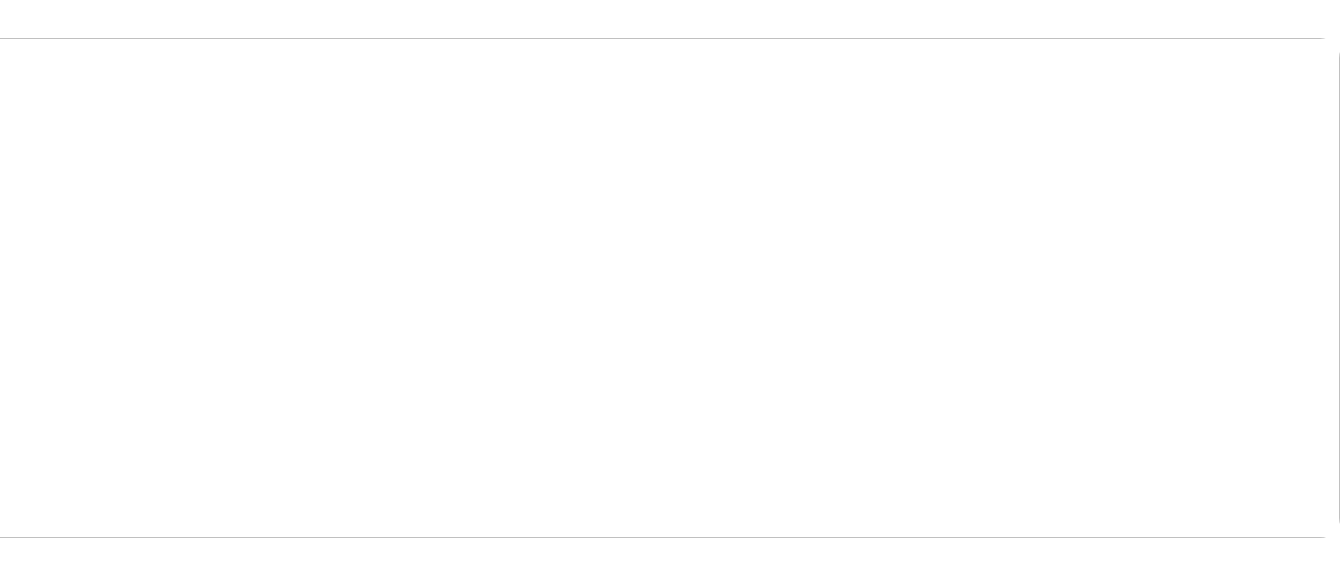
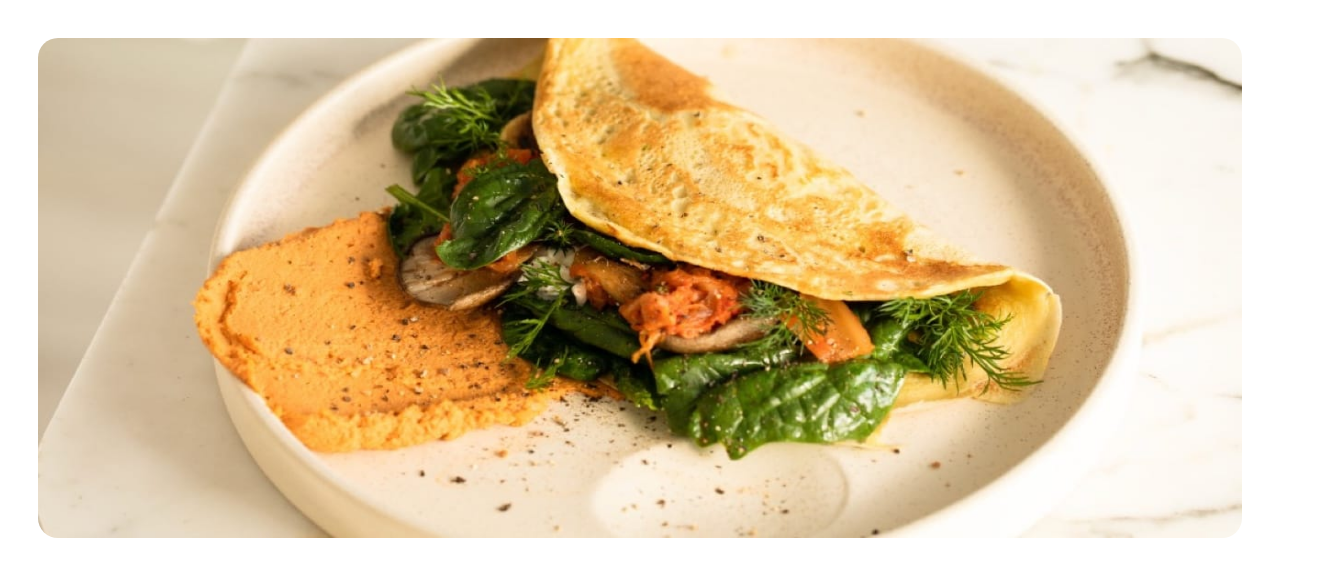
Before and after one commit to Riann121/Frontend-Mentor-Challenges, a plain HTML site: page index.html in a window 1280 px wide. Shown: the top 586 px of the page, 1340 px wide, since content can reach past the window. Drawn offline with Linux system fonts and the light colour scheme; the site is published under a folder, as on GitHub Pages, so addresses that start at the root find nothing.

Commit message:
Update index.html

```diff
--- a/index.html
+++ b/index.html
@@ -114,7 +114,7 @@
   </style>
 </head>
 <div class="div_img">
-<img class = "image" src="/assets/images/image-omelette.jpeg">
+<img class = "image" src="./assets/images/image-omelette.jpeg">
 </div>
 
 <div class="headings">
```
